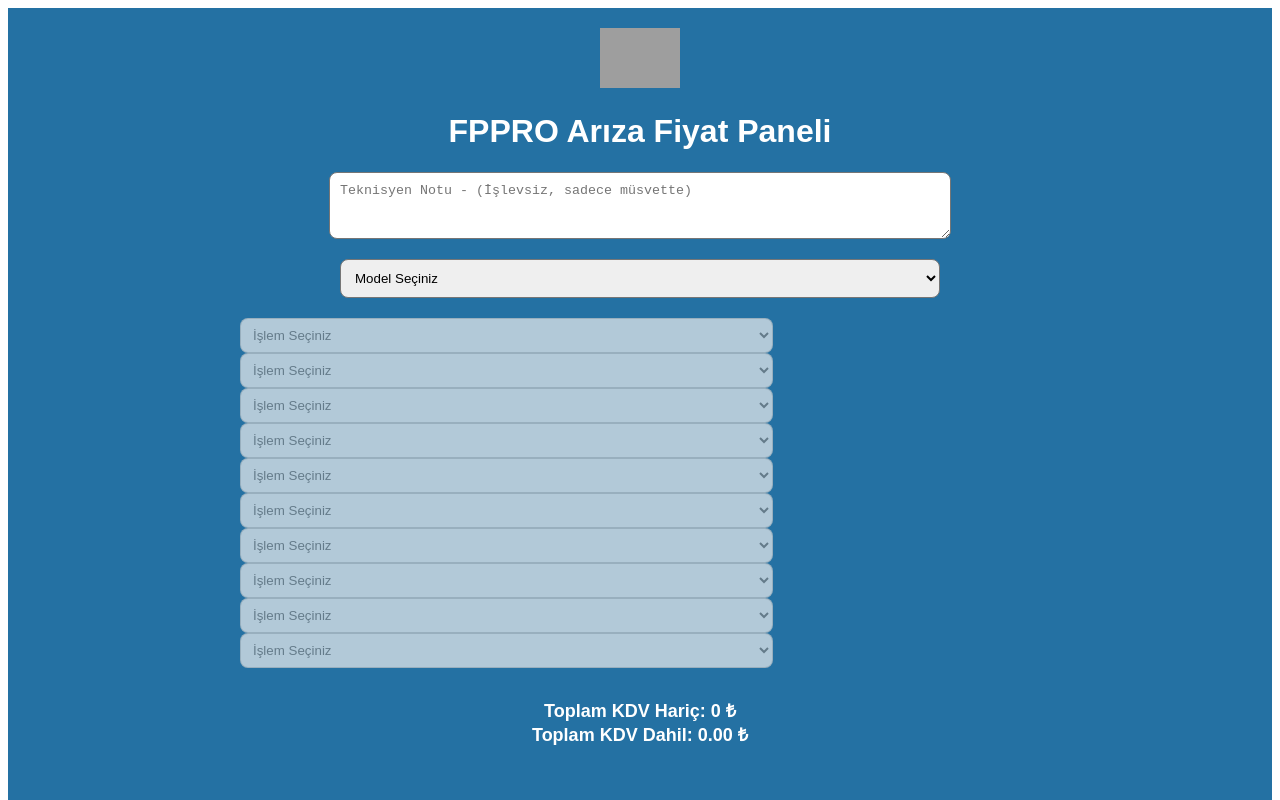
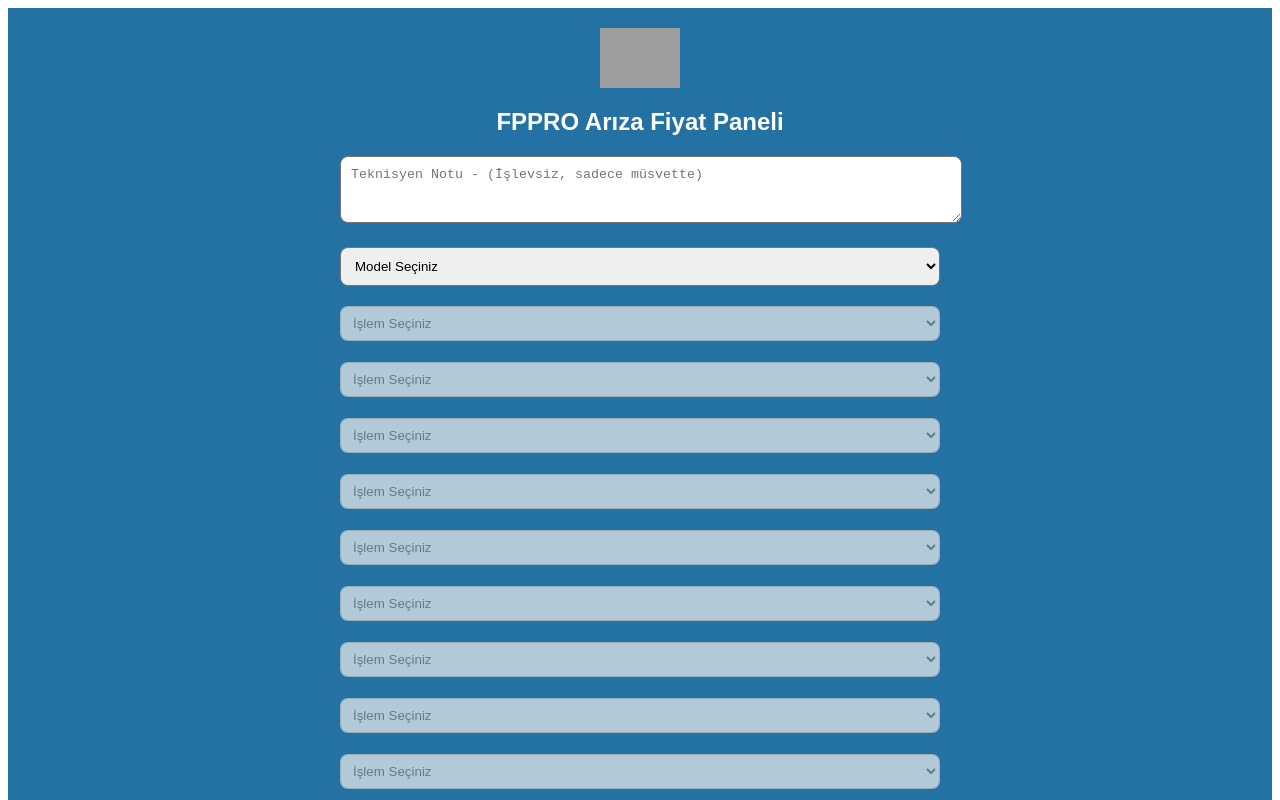
Before and after one commit to onur846/fpfiyatoaneli, a Next.js app: page / in a window 1280 px wide. Shown: the top 800 px of the page. Built offline with nearby package versions, Linux system fonts and the light colour scheme; grey boxes are pictures that could not be loaded.

Commit message:
Update index.js

```diff
--- a/pages/index.js
+++ b/pages/index.js
@@ -14,7 +14,7 @@ export default function Home() {
   const handleModelChange = (e) => {
     const model = e.target.value;
     setSelectedModel(model);
-    setSelectedRepairs(Array(10).fill('')); // Model değişince işlemleri sıfırla
+    setSelectedRepairs(Array(10).fill(''));
   };
 
   const handleRepairChange = (index, value) => {
@@ -37,21 +37,22 @@ export default function Home() {
     <div style={{ padding: '20px', backgroundColor: '#2471A3', minHeight: '100vh', color: 'white', fontFamily: 'Arial' }}>
       <div style={{ textAlign: 'center', marginBottom: '20px' }}>
         <img src="https://fpprotr.com/wp-content/uploads/2023/04/fppro-logo-symbol-white-nosubtitle.png" alt="FPPRO Logo" style={{ width: '80px' }} />
-        <h1>FPPRO Arıza Fiyat Paneli</h1>
+        <h1 style={{ fontSize: '24px' }}>FPPRO Arıza Fiyat Paneli</h1>
       </div>
 
-      {/* Teknisyen Notu (işlevsiz müsvette) */}
+      <div style={{ maxWidth: '600px', margin: '0 auto' }}>
+        {/* Teknisyen Notu */}
         <textarea
           rows="3"
           placeholder="Teknisyen Notu - (İşlevsiz, sadece müsvette)"
-        style={{ width: '100%', maxWidth: '600px', marginBottom: '20px', padding: '10px', borderRadius: '8px', display: 'block', marginLeft: 'auto', marginRight: 'auto' }}
+          style={{ width: '100%', marginBottom: '20px', padding: '10px', borderRadius: '8px' }}
         />
 
         {/* Model Seçimi */}
         <select
           value={selectedModel}
           onChange={handleModelChange}
-        style={{ width: '100%', maxWidth: '600px', marginBottom: '20px', padding: '10px', borderRadius: '8px', display: 'block', marginLeft: 'auto', marginRight: 'auto' }}
+          style={{ width: '100%', marginBottom: '20px', padding: '10px', borderRadius: '8px' }}
         >
           <option value="">Model Seçiniz</option>
           {Object.keys(database).map((model, idx) => (
@@ -59,13 +60,13 @@ export default function Home() {
           ))}
         </select>
 
-      {/* İşlem Seçimi - 10 adet */}
+        {/* İşlem Seçimi */}
         {Array.from({ length: 10 }).map((_, idx) => (
-        <div key={idx} style={{ display: 'flex', alignItems: 'center', marginBottom: '10px', maxWidth: '800px', margin: '0 auto' }}>
+          <div key={idx} style={{ display: 'flex', flexDirection: 'column', marginBottom: '15px' }}>
             <select
               value={selectedRepairs[idx]}
               onChange={(e) => handleRepairChange(idx, e.target.value)}
-            style={{ flex: 2, marginRight: '10px', padding: '8px', borderRadius: '8px' }}
+              style={{ width: '100%', padding: '8px', borderRadius: '8px', marginBottom: '6px' }}
               disabled={!selectedModel}
             >
               <option value="">İşlem Seçiniz</option>
@@ -73,22 +74,20 @@ export default function Home() {
                 <option key={rIdx} value={repair}>{repair}</option>
               ))}
             </select>
-          <div style={{ flex: 1 }}>
             {selectedRepairs[idx] && (
-              <>
-                <div style={{ fontSize: '14px' }}>KDV Hariç: {getPrice(selectedRepairs[idx])} ₺</div>
-                <div style={{ fontSize: '14px' }}>KDV Dahil: {(getPrice(selectedRepairs[idx]) * 1.2).toFixed(2)} ₺</div>
-              </>
+              <div style={{ fontSize: '14px' }}>
+                KDV Hariç: {getPrice(selectedRepairs[idx])} ₺ — KDV Dahil: {(getPrice(selectedRepairs[idx]) * 1.2).toFixed(2)} ₺
+              </div>
             )}
-          </div>
           </div>
         ))}
 
-      {/* Toplamlar */}
+        {/* Toplam */}
         <div style={{ marginTop: '30px', fontWeight: 'bold', fontSize: '18px', textAlign: 'center' }}>
           <div>Toplam KDV Hariç: {totalPriceWithoutKDV} ₺</div>
           <div>Toplam KDV Dahil: {totalPriceWithKDV} ₺</div>
         </div>
       </div>
+    </div>
   );
 }
```
Lines whose indentation alone changed are shown as unchanged.
